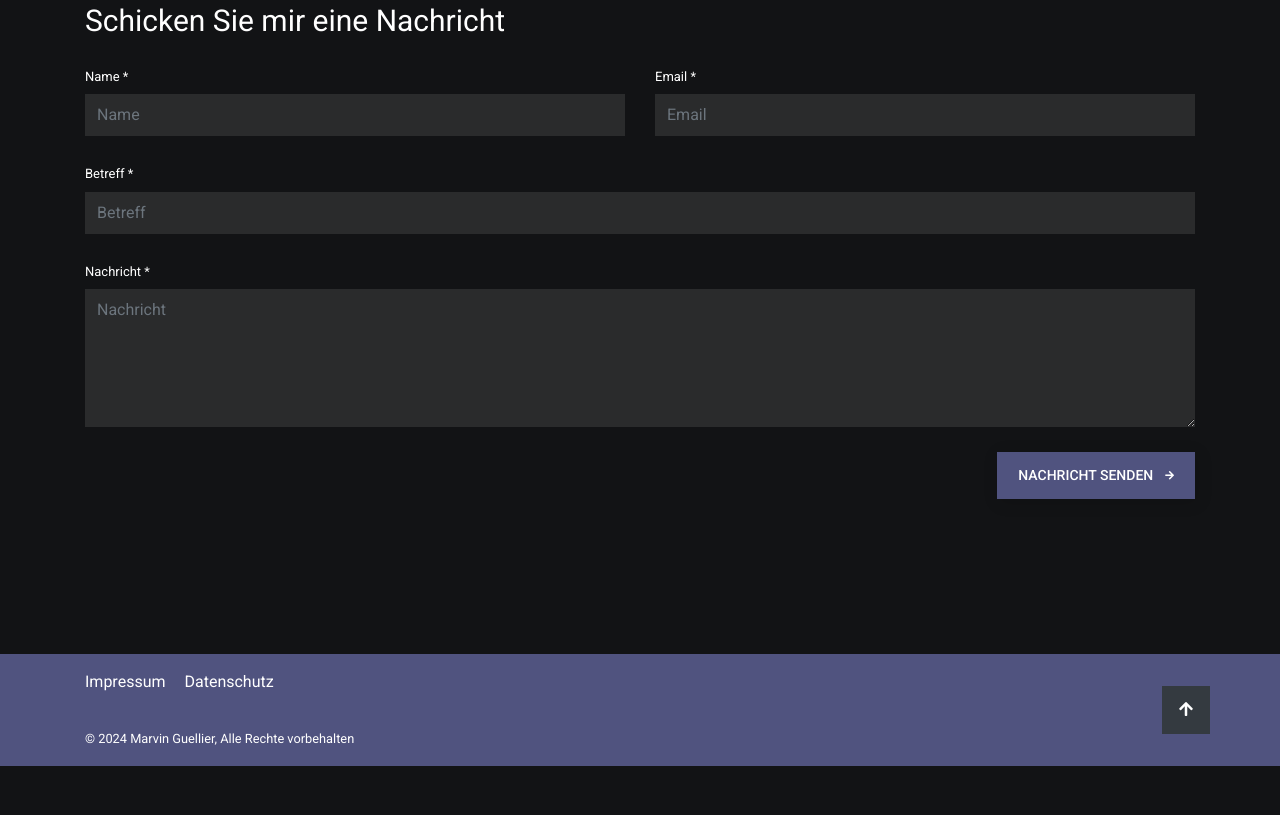
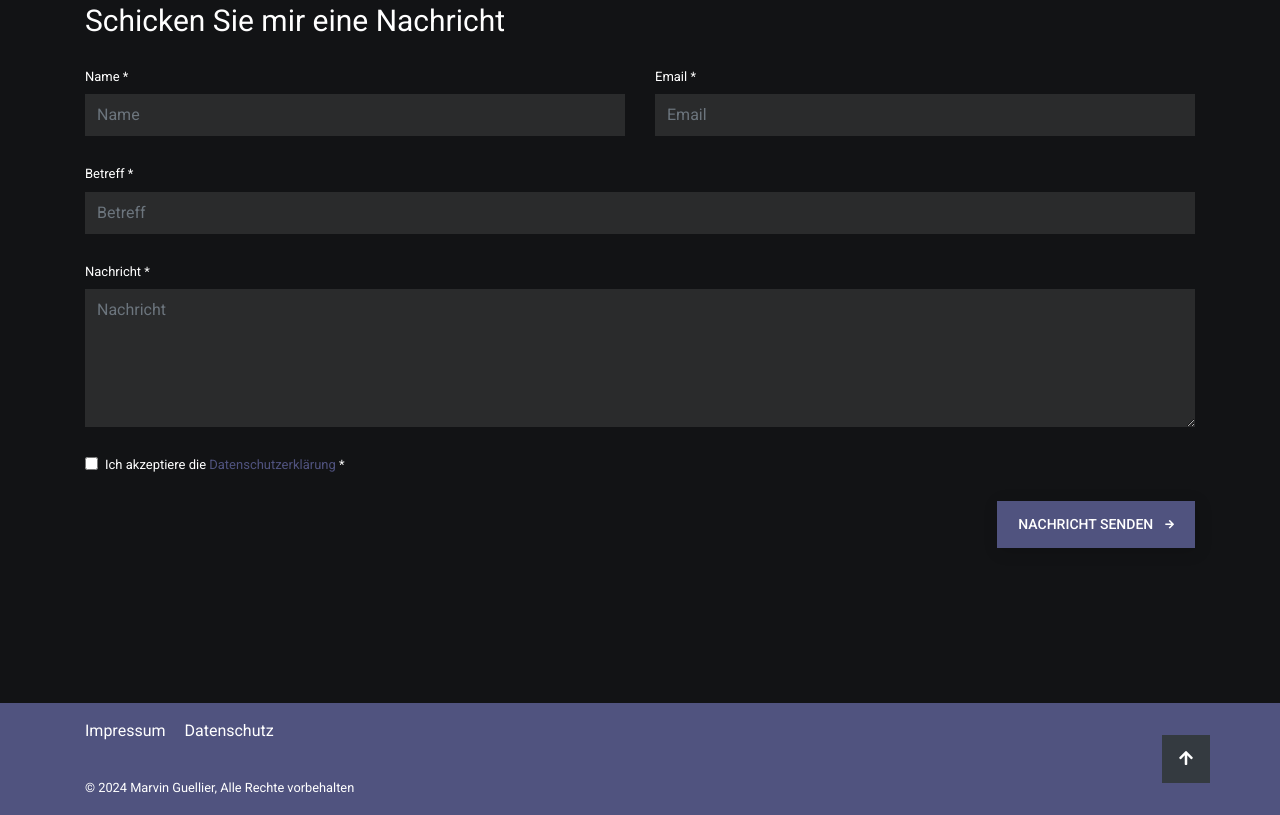
Before and after one commit to Tanglebeast/PERSONAL-PORTFOLIO, a website: page index.html in a window 1280 px wide. Shown: the part 7863-8678 px from the top of the page. Before the commit the page ends 8629 px from the top, so only its background shows below. Drawn offline with nearby package versions, Linux system fonts and the light colour scheme.

Commit message:
datenschutzcheckmark

```diff
--- a/index.html
+++ b/index.html
@@ -821,6 +821,14 @@
                                         <!--end col-md-12 -->
                                     </div>
                                     <!--end row -->
+
+                                    <div class="form-group form-check">
+                                        <input type="checkbox" class="form-check-input" id="privacy-policy" name="privacyPolicy" required>
+                                        <label class="form-check-label" for="privacy-policy">
+                                            Ich akzeptiere die <a href="/datenschutz" target="_blank">Datenschutzerklärung</a> *
+                                        </label>
+                                    </div>
+
                                     <div class="form-group clearfix">
                                         <button type="submit" class="btn btn-primary float-right ts-btn-arrow" id="form-contact-submit">Nachricht senden</button>
                                     </div>
```
